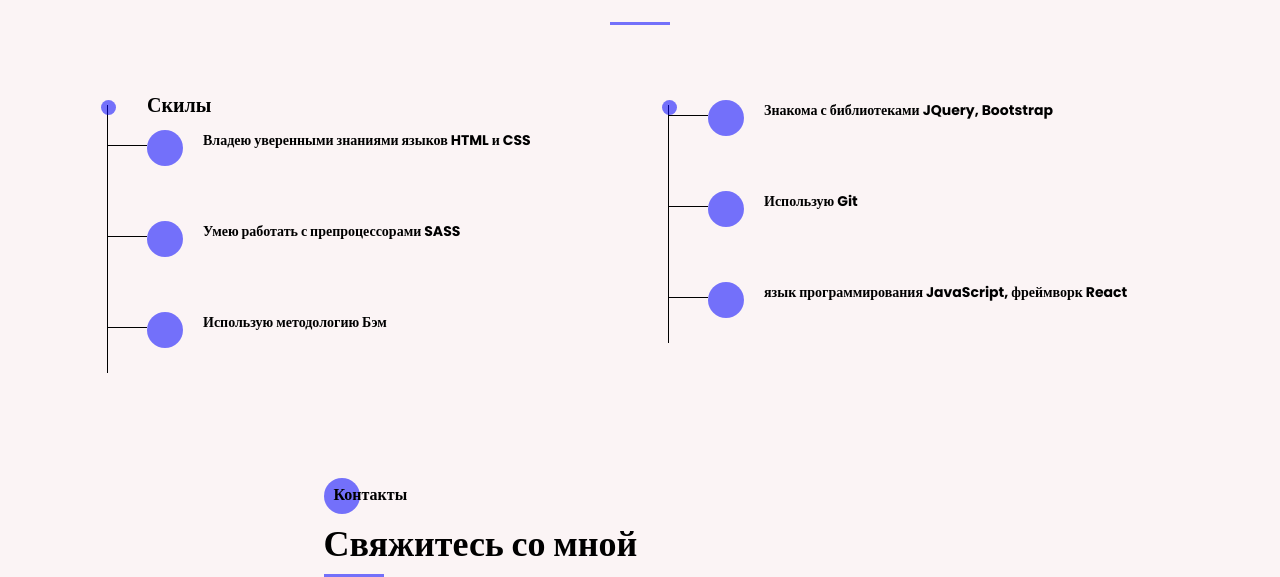
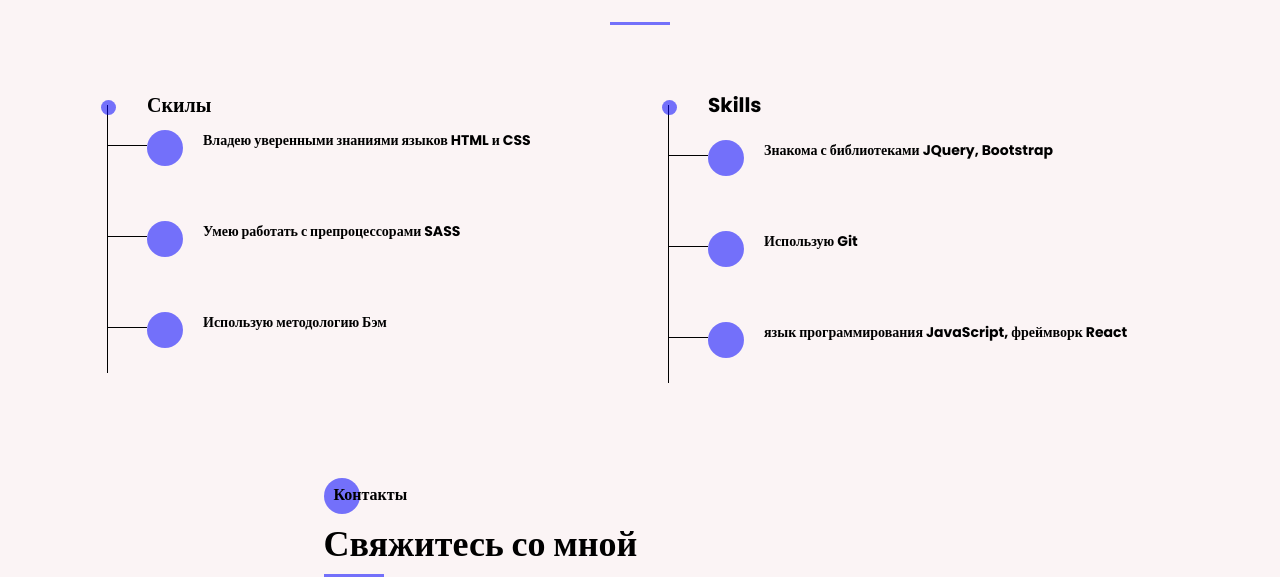
Before and after one commit to GurinAOA/My-portfolio, a plain HTML site: page index.html in a window 1280 px wide. Shown: the part 1951-2528 px from the top of the page. Drawn offline with Linux system fonts and the light colour scheme.

Commit message:
changed skills

```diff
--- a/index.html
+++ b/index.html
@@ -269,6 +269,8 @@
           </div>
           <div class="tree">
             <ul class="tree__content">
+              <li class="tree__content-title">
+                Skills
               <div class="menu-circle"></div>
               <li class="tree__content-title">
 
```
